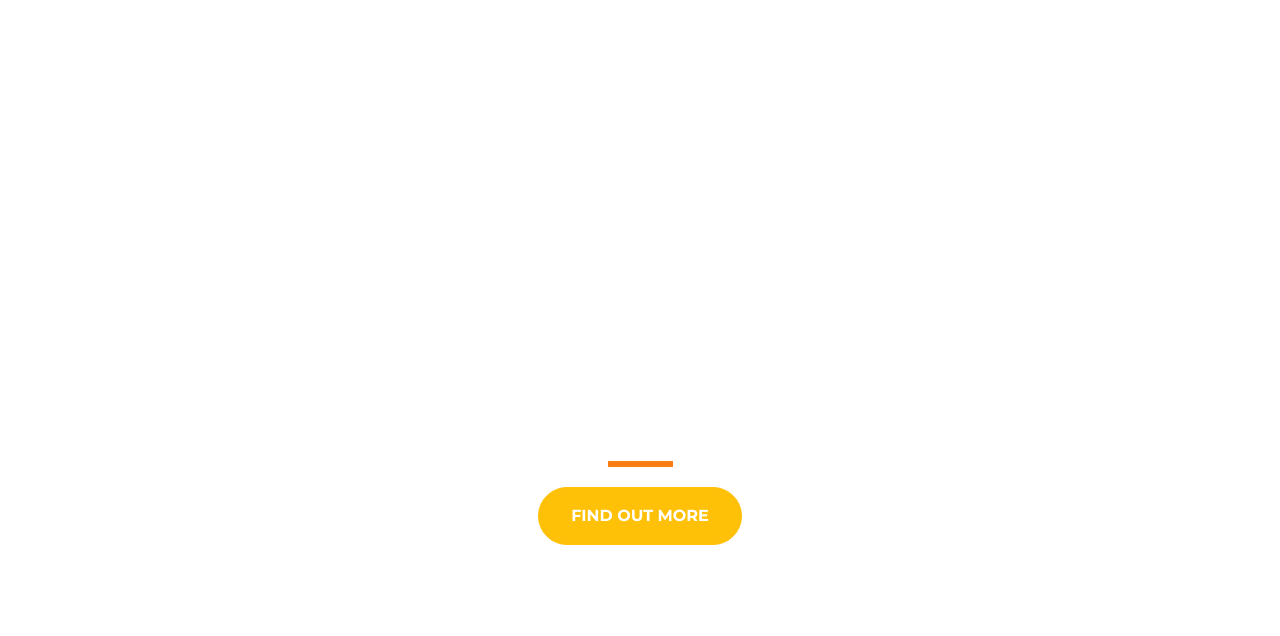
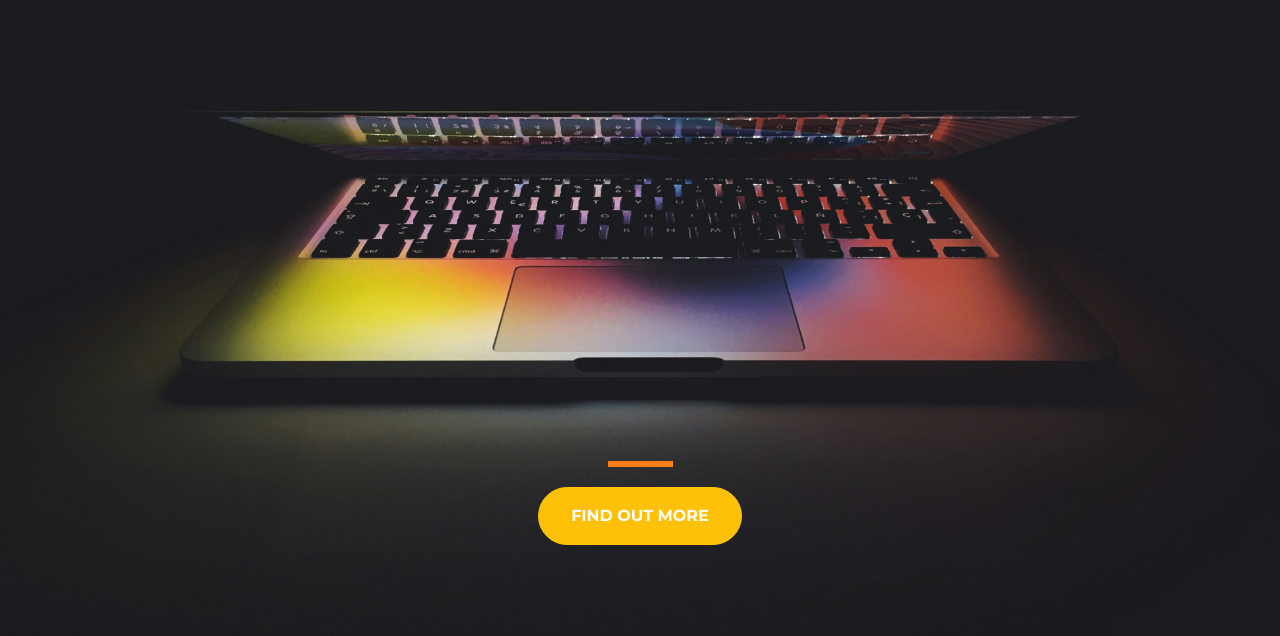
Before and after one commit to jwave-23/startup-of-the-year, a plain HTML site: page index.html in a window 1280 px wide. Shown: the part 164-800 px from the top of the page. Drawn offline with nearby package versions, Linux system fonts and the light colour scheme.

Commit message:
Update style.css

```diff
--- a/style.css
+++ b/style.css
@@ -3,8 +3,7 @@ html {
     width:100%;
     height: 100%;
     font-family: 'Montserrat', sans-serif;
-    background-image: url(https://jwave-23.github.io/startup-of-the-year/header.jpg);
-    background: no-repeat center center fixed;
+    background: url(https://jwave-23.github.io/startup-of-the-year/header.jpg) no-repeat center center fixed;
   -webkit-background-size: cover;
   -moz-background-size: cover;
   -o-background-size: cover;
```
